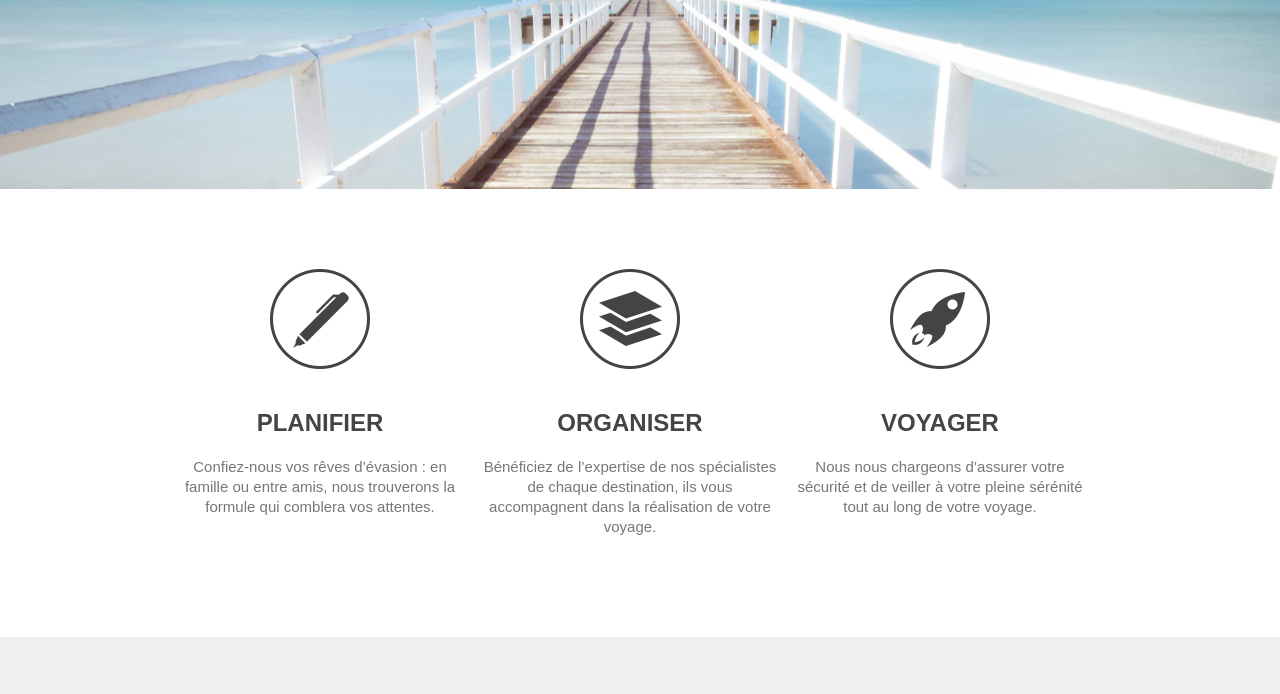
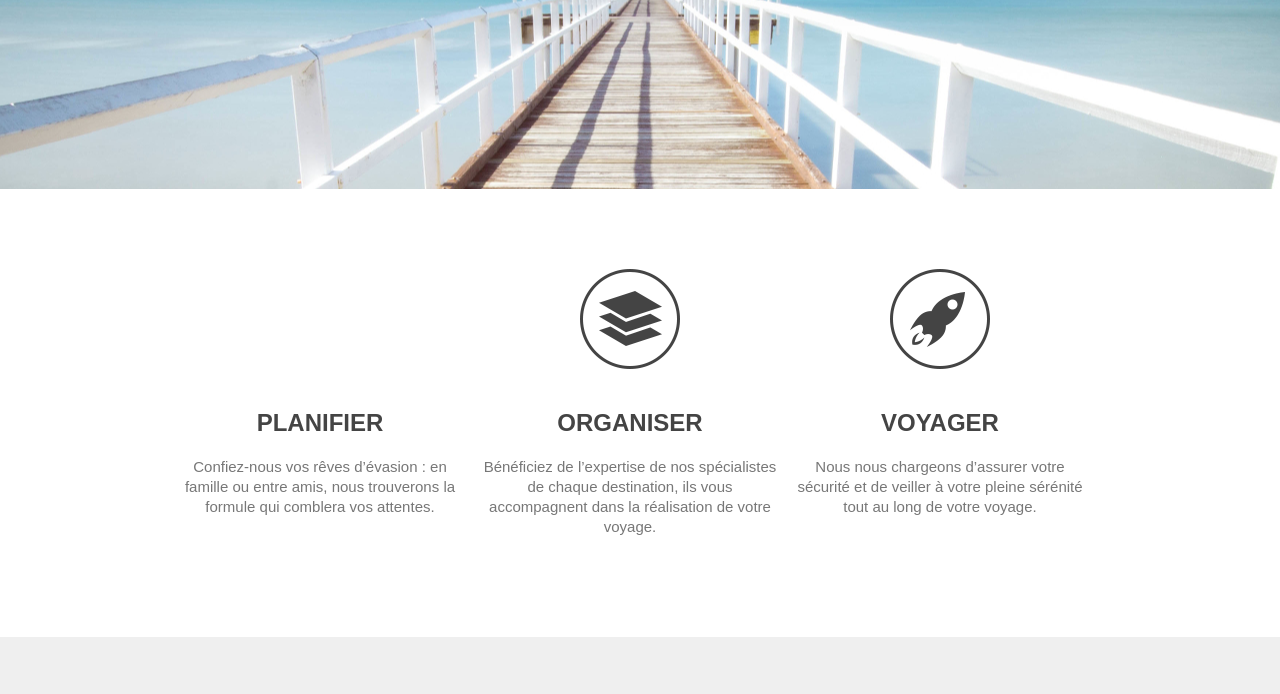
Before and after one commit to camilledvr/camilledvr.github.io, a plain HTML site: page index.html in a window 1280 px wide. Shown: the part 511-1205 px from the top of the page. Drawn offline with Linux system fonts and the light colour scheme.

Commit message:
Update style.css

```diff
--- a/style.css
+++ b/style.css
@@ -170,7 +170,7 @@ margin-right:10px;
  }
  #step-1
  {
-    background:url('steps-icon-1.png') no-repeat top center;
+    background:url(steps-icon-1.png') no-repeat top center;
  }
  #step-2
  {
```
